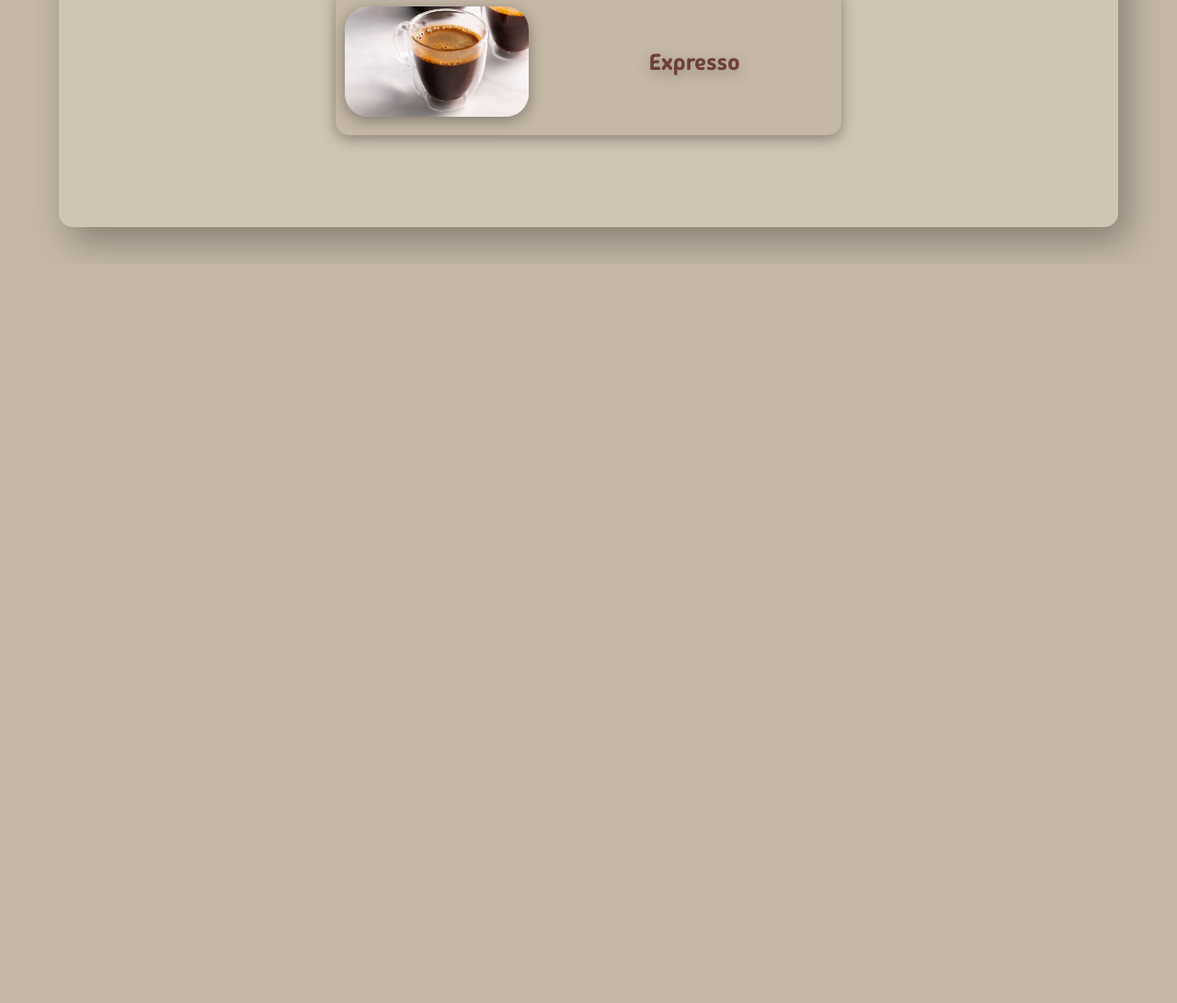
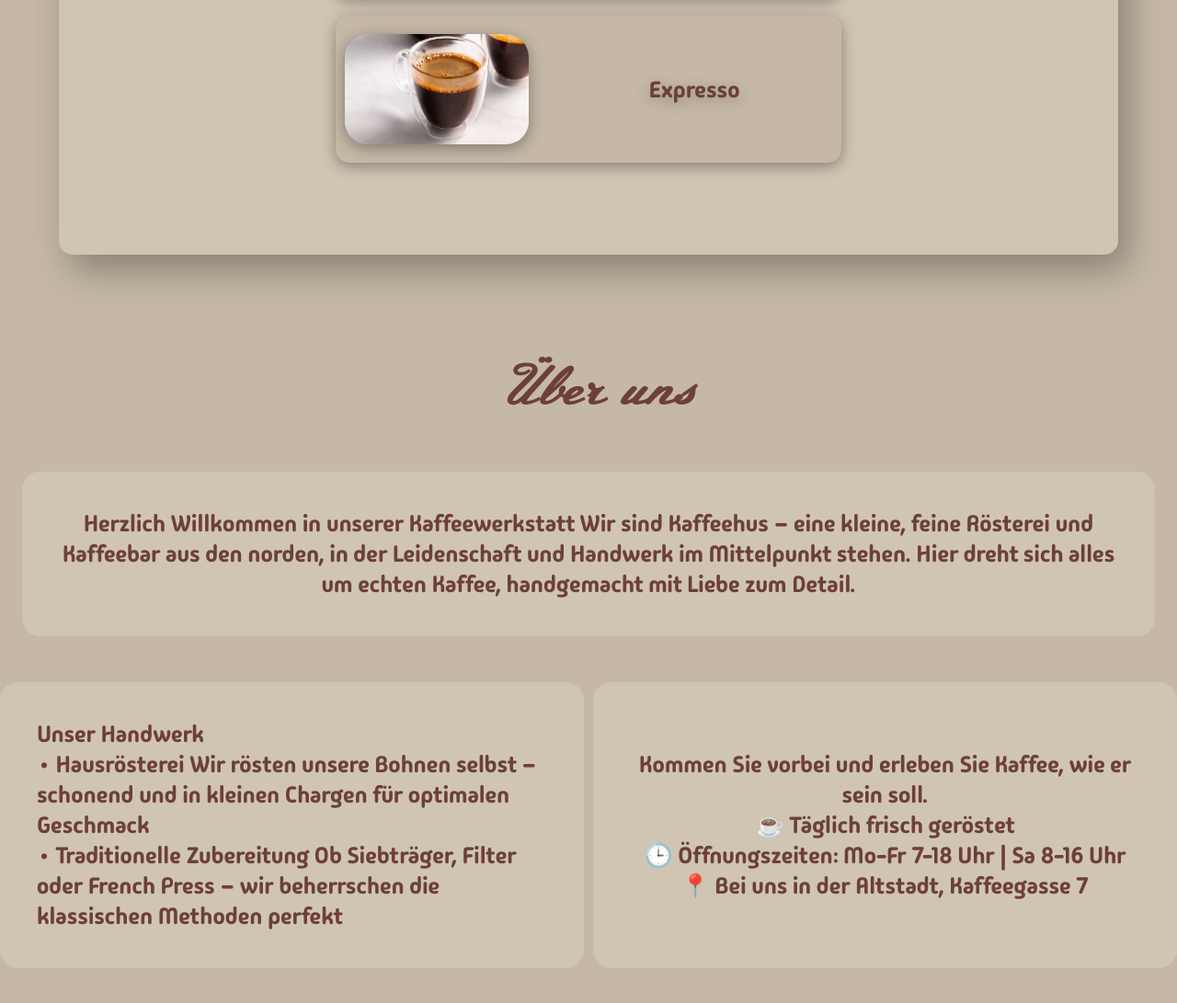
Before and after one commit to LeonDev1/KaffeeHus, a plain HTML site: page index.html in a window 1280 px wide. Shown: the part 1339-2430 px from the top of the page at 92% size. Before the commit the page ends 1626 px from the top, so only its background shows below. Drawn offline with Linux system fonts and the light colour scheme.

Commit message:
add: about-us section

```diff
--- /dev/null
+++ b/css/about-us.css
@@ -0,0 +1,53 @@
+#über-uns {
+  height: auto;
+  width: 100%;
+  padding: 70px 0 70px 0;
+  display: flex;
+  align-items: center;
+  flex-direction: column;
+}
+
+#über-uns p {
+  text-align: center;
+  color: #6d3f3b;
+}
+
+.top-container {
+  margin-top: 50px;
+  width: 90%;
+  height: auto;
+  padding: 40px;
+  background-color: #d0c5b3;
+  border-radius: 20px;
+}
+
+.bottom-container {
+  width: 100%;
+  height: auto;
+  display: flex;
+  gap: 10px;
+}
+
+.our-craft {
+  margin-top: 50px;
+  width: 90%;
+  height: auto;
+  padding: 40px;
+  background-color: #d0c5b3;
+  border-radius: 20px;
+  display: flex;
+  align-items: center;
+  justify-content: center;
+}
+
+.opening-times {
+  margin-top: 50px;
+  width: 90%;
+  height: auto;
+  padding: 40px;
+  background-color: #d0c5b3;
+  border-radius: 20px;
+  display: flex;
+  align-items: center;
+  justify-content: center;
+}
--- a/css/coffee-varieties.css
+++ b/css/coffee-varieties.css
@@ -1,6 +1,7 @@
-.coffee-varieties {
+#kaffeesorten {
   height: 100vh;
   width: 100%;
+  margin-top: 30px;
   display: flex;
   justify-content: center;
   align-items: center;
--- a/index.html
+++ b/index.html
@@ -6,10 +6,13 @@
     <link rel="stylesheet" href="css/default.css" />
     <link rel="stylesheet" href="css/home.css" />
     <link rel="stylesheet" href="css/coffee-varieties.css" />
+    <link rel="stylesheet" href="css/about-us.css" />
     <link rel="stylesheet" href="css/responsiv.css" />
     <title>Kaffeehus --- Made by Leondev</title>
   </head>
   <body>
+    <!--  Home -->
+
     <header id="home">
       <div class="navbar">
         <a href="">Home</a>
@@ -31,7 +34,10 @@
       </div>
       <h1 class="cappuccino-text">Cappuccino</h1>
     </header>
-    <section class="coffee-varieties">
+
+    <!-- Kaffee Varianten -->
+
+    <section id="kaffeesorten">
       <div class="coffee-var-bg low-shadow">
         <div class="product">
           <img src="img/Cappuccino.jpg" alt="" />
@@ -49,5 +55,40 @@
         </div>
       </div>
     </section>
+
+    <!-- About Us -->
+
+    <section id="über-uns">
+      <h1>Über uns</h1>
+      <div class="top-container">
+        <p>
+          Herzlich Willkommen in unserer Kaffeewerkstatt Wir sind Kaffeehus –
+          eine kleine, feine Rösterei und Kaffeebar aus den norden, in der
+          Leidenschaft und Handwerk im Mittelpunkt stehen. Hier dreht sich alles
+          um echten Kaffee, handgemacht mit Liebe zum Detail.
+        </p>
+      </div>
+      <div class="bottom-container">
+        <div class="our-craft">
+          <p style="text-align: left">
+            Unser Handwerk <br />
+            • Hausrösterei Wir rösten unsere Bohnen selbst – schonend und in
+            kleinen Chargen für optimalen Geschmack <br />
+            • Traditionelle Zubereitung Ob Siebträger, Filter oder French Press
+            – wir beherrschen die klassischen Methoden perfekt
+          </p>
+        </div>
+        <div class="opening-times">
+          <p>
+            Kommen Sie vorbei und erleben Sie Kaffee, wie er sein soll. <br />
+            ☕ Täglich frisch geröstet <br />
+            🕒 Öffnungszeiten: Mo-Fr 7-18 Uhr | Sa 8-16 Uhr <br />
+            📍 Bei uns in der Altstadt, Kaffeegasse 7
+          </p>
+        </div>
+      </div>
+    </section>
+
+    <!-- Impressum -->
   </body>
 </html>
```
